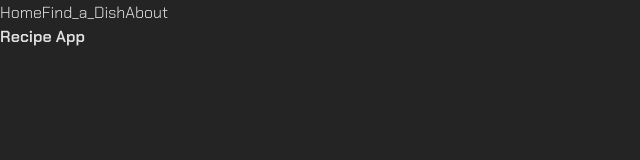
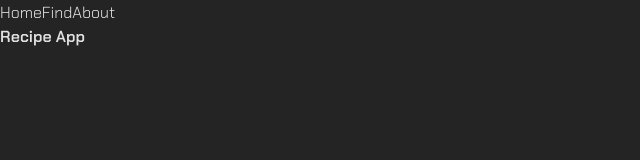
Before and after one commit to OnkarDeshmukh67/FoodApp, a React (Vite) app in the folder client/: page / in a window 1280 px wide. Shown: the top 160 px of the page, without its empty margins (0-640 px from the left). Built offline with nearby package versions, Linux system fonts and the light colour scheme.

Commit message:
second commit

```diff
--- a/client/src/pages/Homepage.jsx
+++ b/client/src/pages/Homepage.jsx
@@ -1,5 +1,6 @@
 import React from 'react'
 import Navbar from './components/Navbar'
+import DisplayFood from './components/DisplayFood'
 
 const Homepage = () => {
   return (
@@ -9,8 +10,8 @@ const Homepage = () => {
         <Navbar />
         <header className='w-full h-auto text-center text-3xl text-white chakra-petch-semibold m-2 underline'> Recipe App </header>
 
-        <section>
-
+        <section className='w-full h-auto flex flex-col items-center mt-8'>
+        <DisplayFood />
         </section>
 
       </div>
--- /dev/null
+++ b/client/src/pages/components/DisplayFood.jsx
@@ -0,0 +1,16 @@
+import React from 'react'
+
+const Displayrecipe = () => {
+  return (
+    <>
+    <div className='h-auto w-auto flex flex-col'>
+      <span className='w-60 h-60 border rounded-lg'>
+
+      </span>
+
+    </div>
+    </>
+  )
+}
+
+export default Displayrecipe
--- a/client/src/pages/components/Navbar.jsx
+++ b/client/src/pages/components/Navbar.jsx
@@ -7,7 +7,7 @@ const Navbar = () => {
 
       <div className='h-full w-auto text-wrap flex'>
         <a className='chakra-petch-light m-2 text-sm' href="#">Home</a>
-        <a className='chakra-petch-light m-2 text-sm' href="#">Find_a_Dish</a>
+        <a className='chakra-petch-light m-2 text-sm' href="#">Find</a>
         <a className='chakra-petch-light m-2 text-sm' href="#">About</a>
       </div>
 
```
Also changed, not shown: client/src/pages/components/DisplayRecipe.jsx (deleted, +0 -13 lines).
